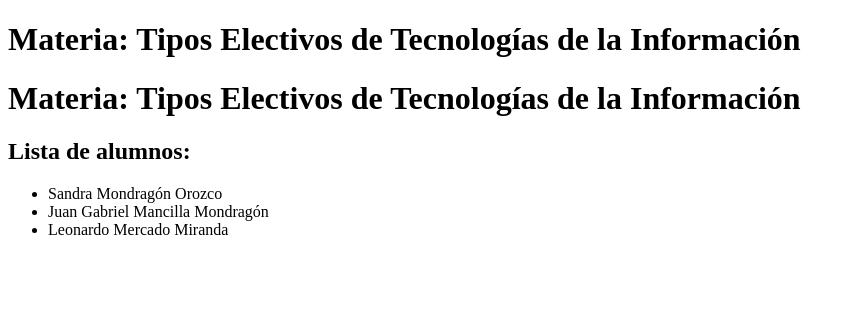
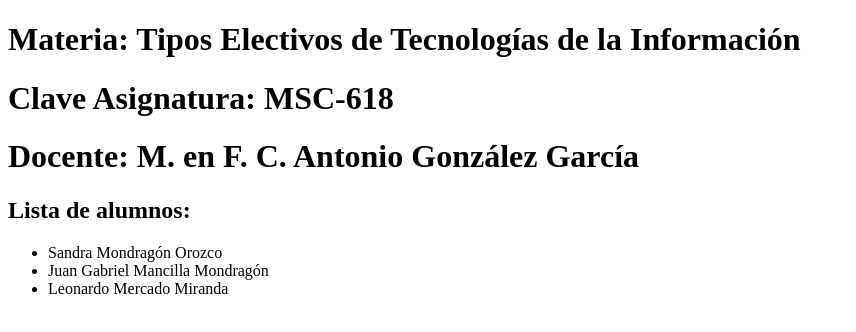
Before and after one commit to genexusmancilla/p1, a plain HTML site: page docs/index.html in a window 1280 px wide. Shown: the whole page, without its empty margins (0-856 px from the left). Drawn offline with Linux system fonts and the light colour scheme.

Commit message:
Update index.html

```diff
--- a/docs/index.html
+++ b/docs/index.html
@@ -7,7 +7,8 @@
 </head>
 <body>
     <h1>Materia: Tipos Electivos de Tecnologías de la Información</h1>
-    <h1>Materia: Tipos Electivos de Tecnologías de la Información</h1>
+    <h1>Clave Asignatura: MSC-618</h1>
+    <h1>Docente: M. en F. C. Antonio González García</h1>
     <h2>Lista de alumnos:</h2>
     <ul>
         <li>Sandra Mondragón Orozco</li>
```
